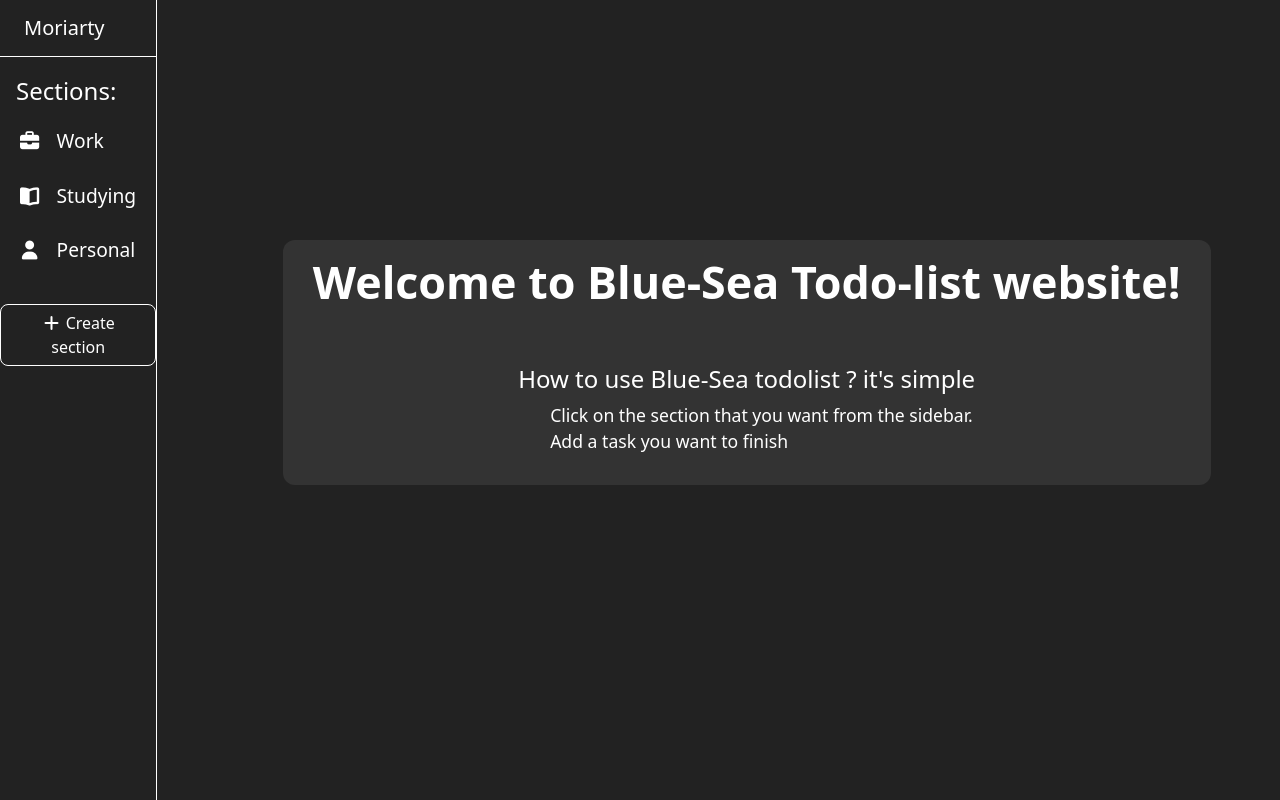
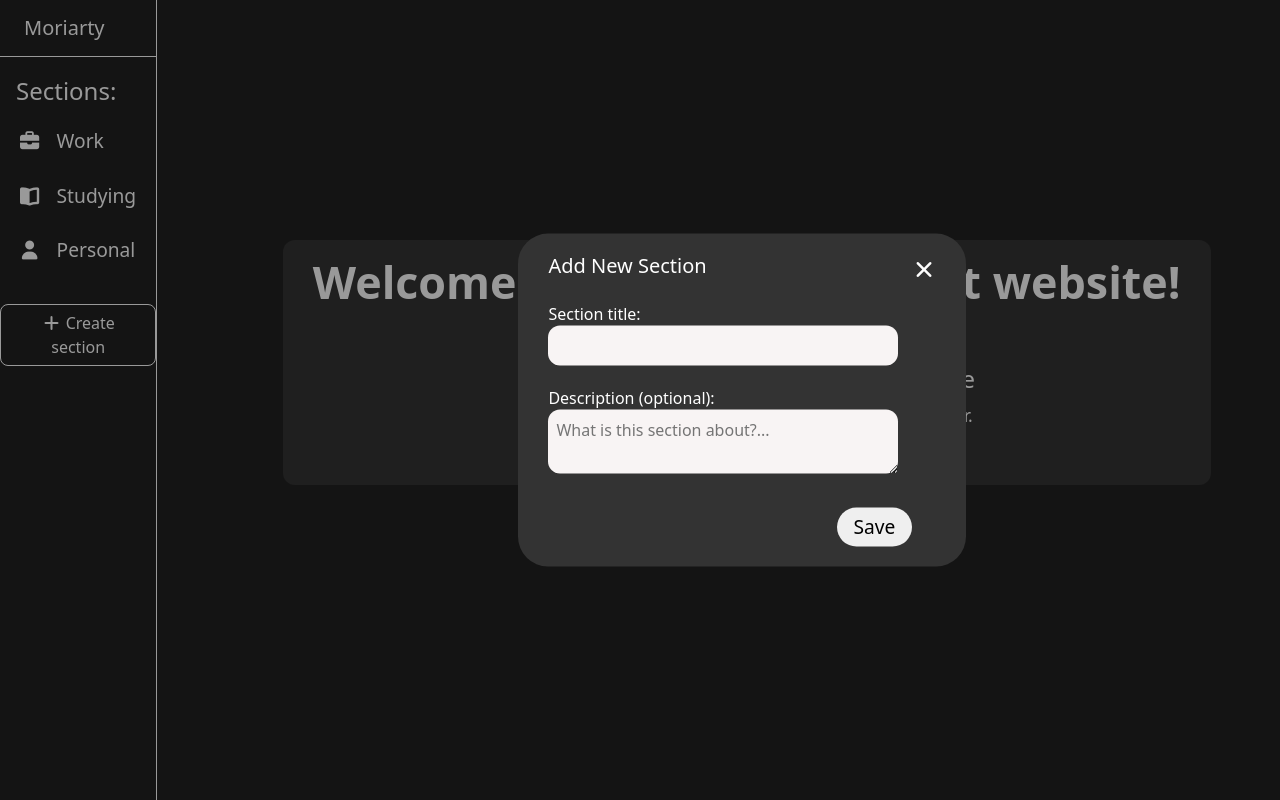
Before and after one commit to Mohamed-malix/Todo-List-Website, a website built with webpack: page src/template.html in a window 1280 px wide. Both pictures are taken after a click on the button "Create section". Built offline with nearby package versions, Linux system fonts and the light colour scheme.

Commit message:
solved small issues with the section popup window
there was a confilct when I clicked save btns

```diff
--- a/src/css/style.css
+++ b/src/css/style.css
@@ -153,18 +153,11 @@ h4 {
   margin: auto;
 }
 
-/* .line-div{
-    height:1px;
-    width:100%;
-    margin-top: 1px;
-    margin-bottom: 9px;
-    background-color: #ccc;
-}
-*/
 
 /* the modal */
 
-.modal-background {
+.modal-background,
+.small-modal-bg {
   background-color: rgba(0, 0, 0, 0.4);
   display: flex;
   justify-content: center;
@@ -178,7 +171,8 @@ h4 {
   z-index: 2;
 }
 
-.modal-container {
+.modal-container,
+.small-modal-container {
   background-color: #333;
   padding: 20px 30px;
   width: 35%;
@@ -195,14 +189,15 @@ label {
   display: block;
 }
 
-.closeBtn {
+.closeBtn,
+.close-sm-modal {
   border: none;
   background-color: transparent;
   color: #fff;
 }
 
-.modal-container input,
-.modal-container textarea {
+ input,
+ textarea {
   width: 90%;
   margin-left: auto;
   border: none;
@@ -210,7 +205,7 @@ label {
 
   margin-bottom: 4px;
   border-radius: 12px;
-  background-color: #ffffff;
+  background-color: rgb(248, 244, 244);
 }
 
 .form-group {
--- a/src/js/index.js
+++ b/src/js/index.js
@@ -15,23 +15,36 @@ import createSection from "./createSection.js";
 export { createEl, createPa, addTask, createBe, format, content };
 console.log("App is running");
 
-const closeBtn = document.querySelectorAll(".closeBtn");
+const closeBtn = document.querySelector(".closeBtn");
+const closeSmallBtn = document.querySelector(".close-sm-modal");
 const saveBtn = document.querySelector(".saveBtn");
 const createBtn = document.querySelector(".createBtn");
+const saveSection= document.querySelector(".save-new-section")
 let modalBack = document.querySelector(".modal-background");
 let modalContainer = document.querySelector(".modal-container");
 let title = document.getElementById("title");
 let textArea = document.getElementById("description");
 let selected = document.querySelector("#select");
 let section = document.querySelector(".section");
+let sectionTitle = document.querySelector("#section-title");
+let sectionDescription= document.querySelector("#section-description");
 
 window.addEventListener('load', defaultHome());
 
 const sections = [];
 createBtn.addEventListener("click", () => {
-  // createSection("Work out");
+  document.querySelector('.small-modal-bg').classList.remove("d-none");
+  document.querySelector('.small-modal-container').classList.remove("d-none");
 
 });
+
+saveSection.addEventListener('click', () => {
+  document.querySelector('.small-modal-bg').classList.add("d-none");
+  document.querySelector('.small-modal-container').classList.add("d-none");
+
+  createSection(sectionTitle.value);
+  clearInput();
+})
 
 section.addEventListener("click", (e) => {
   if (e.target.classList.contains("sectoinClick")) {
@@ -48,11 +61,14 @@ function addEventCall() {
   });
 }
 
-closeBtn.forEach((item) => {
-  item.addEventListener("click", () => {
+closeBtn.addEventListener("click", () => {
   modalBack.classList.add("d-none");
   modalContainer.classList.add("d-none");
-  });
+})
+
+closeSmallBtn.addEventListener("click", () => {
+  document.querySelector('.small-modal-bg').classList.add("d-none");
+  document.querySelector('.small-modal-container').classList.add("d-none");
 })
 
 saveBtn.addEventListener("click", () => {
--- a/src/template.html
+++ b/src/template.html
@@ -26,28 +26,28 @@
         </div>
       </div>
 
-      <div class="modal-background d-none">
-        <div class="modal-container d-none">
+      <div class="small-modal-bg d-none">
+        <div class="small-modal-container d-none">
           <div class="modal-header d-flex
           justify-content-between align-items-center mb-3">
               <h5 class="">Add New Section</h5>
-              <button class="closeBtn fs-5"><i class="fa-solid fa-xmark"></i></button>
+              <button class="close-sm-modal fs-5"><i class="fa-solid fa-xmark"></i></button>
           </div>
 
           <form action="#">
             <div class="form-group">
               <label for="title">Section title:</label>
-              <input type="text" name="title" id="title">
+              <input type="text" name="title" id="section-title">
             </div>
 
             <div class="form-group">
               <label for="desc">Description (optional):</label>
-              <textarea name="desc" id="description"
+              <textarea name="desc" id="section-description"
               placeholder="What is this section about?..."></textarea>
             </div>
 
             <div class="save-div d-flex w-100 justify-content-end pe-4 mt-4">
-              <button class="saveBtn btnStyle" type="button">Save</button>
+              <button class="save-new-section btnStyle" type="button">Save</button>
             </div>
           </form>
 
```
